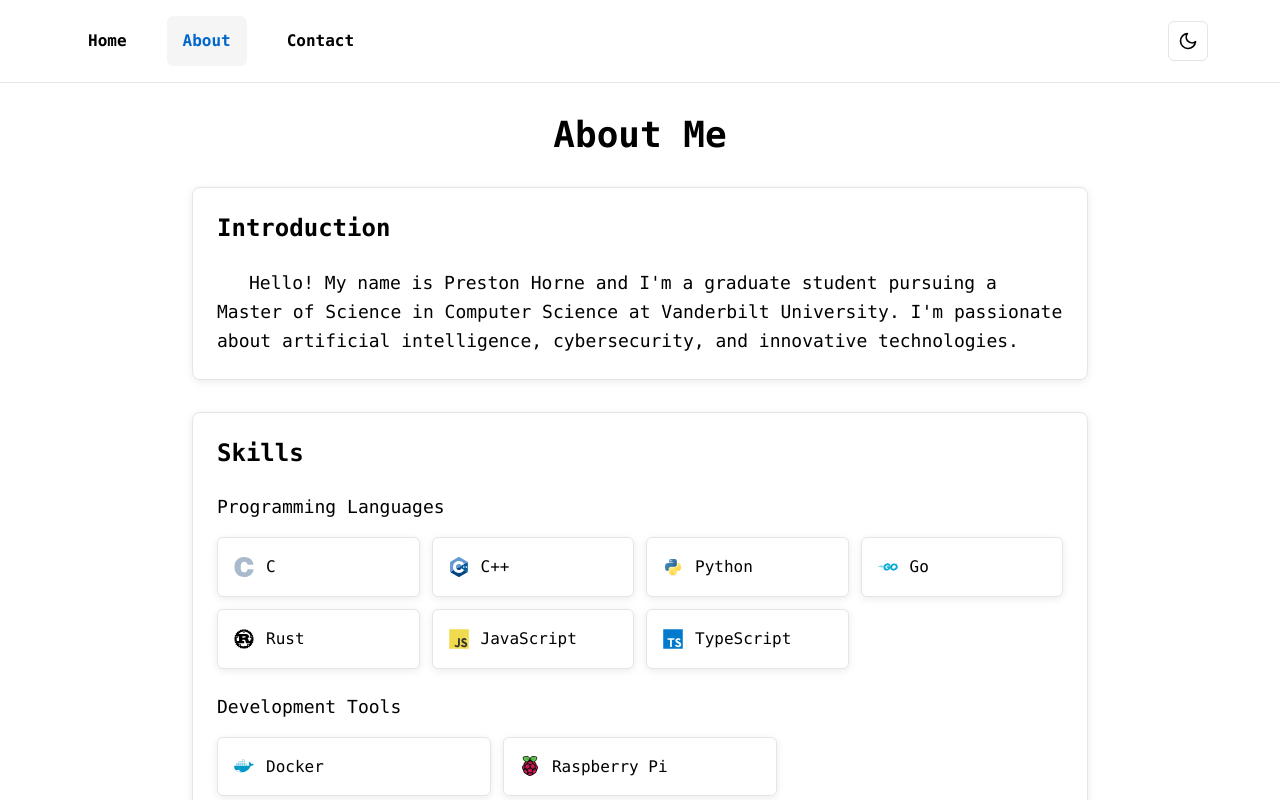
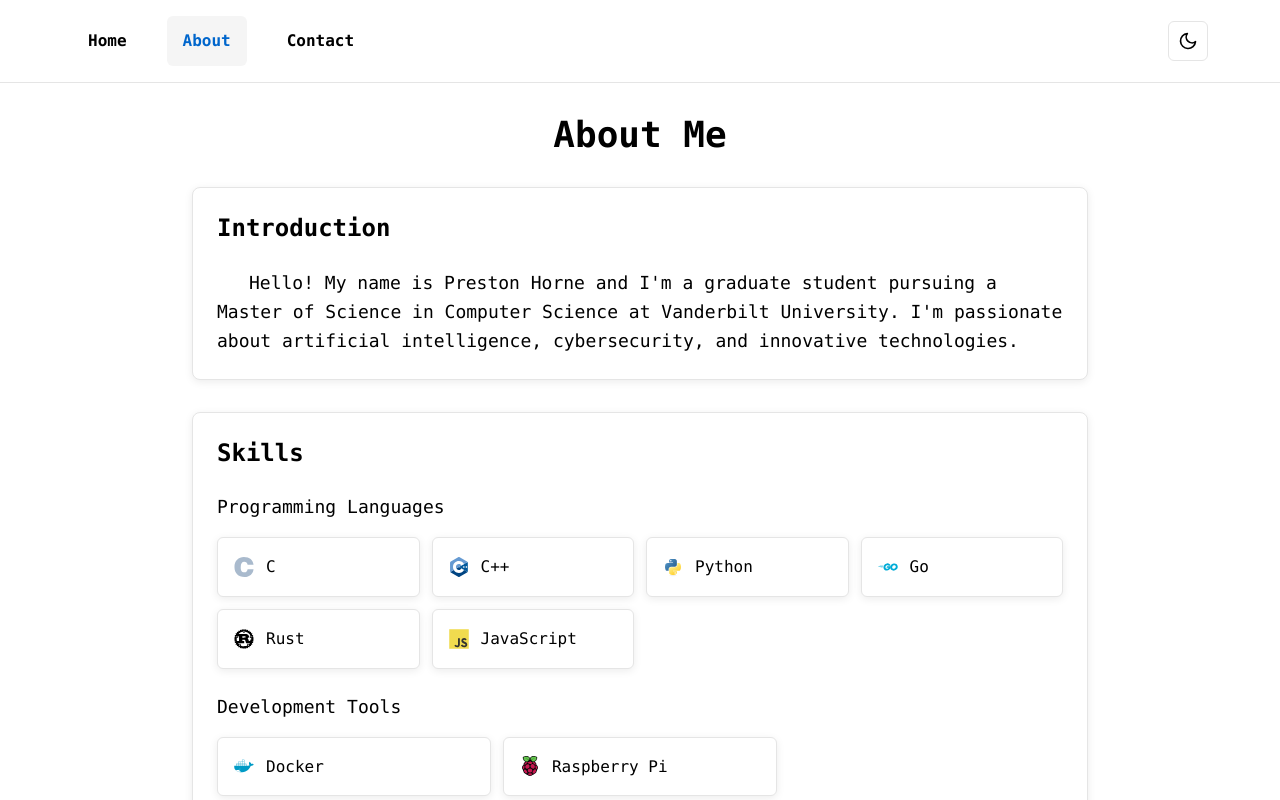
Before and after one commit to prestonmhorne/website, a Next.js app: page /about in a window 1280 px wide. Shown: the top 800 px of the page. Built offline with nearby package versions, Linux system fonts and the light colour scheme.

Commit message:
update ts

```diff
--- a/src/app/about/page.tsx
+++ b/src/app/about/page.tsx
@@ -36,12 +36,6 @@ export default function About() {
       name: "JavaScript",
       url: "https://developer.mozilla.org/en-US/docs/Web/JavaScript",
       icon: "/icons/javascript.svg",
-      iconClass: "icon-js"
-    },
-    {
-      name: "TypeScript",
-      url: "https://www.typescriptlang.org",
-      icon: "/icons/typescript.svg",
       iconClass: "icon-js"
     }
   ];
```
